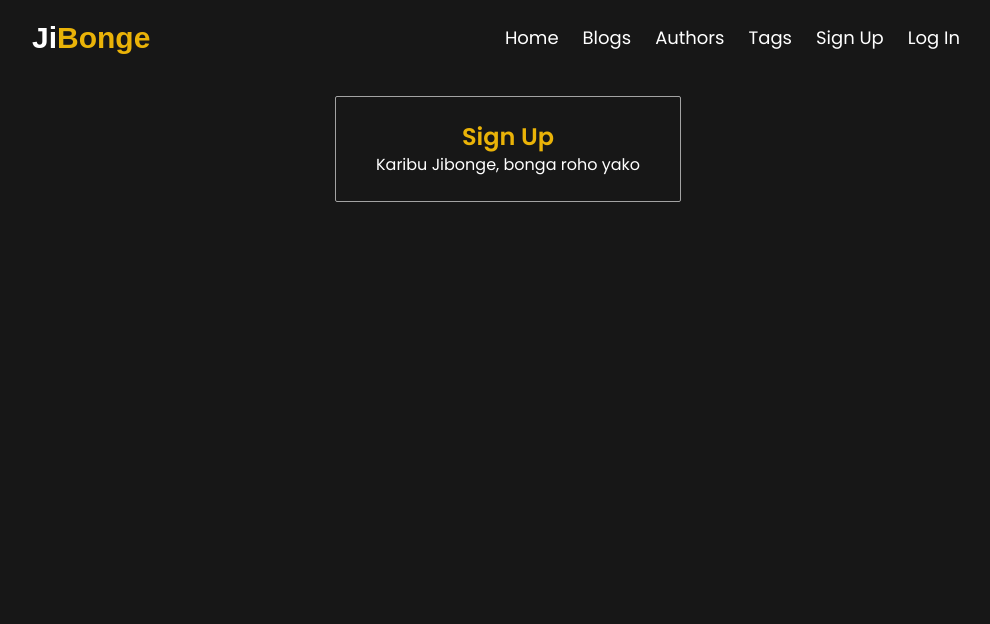
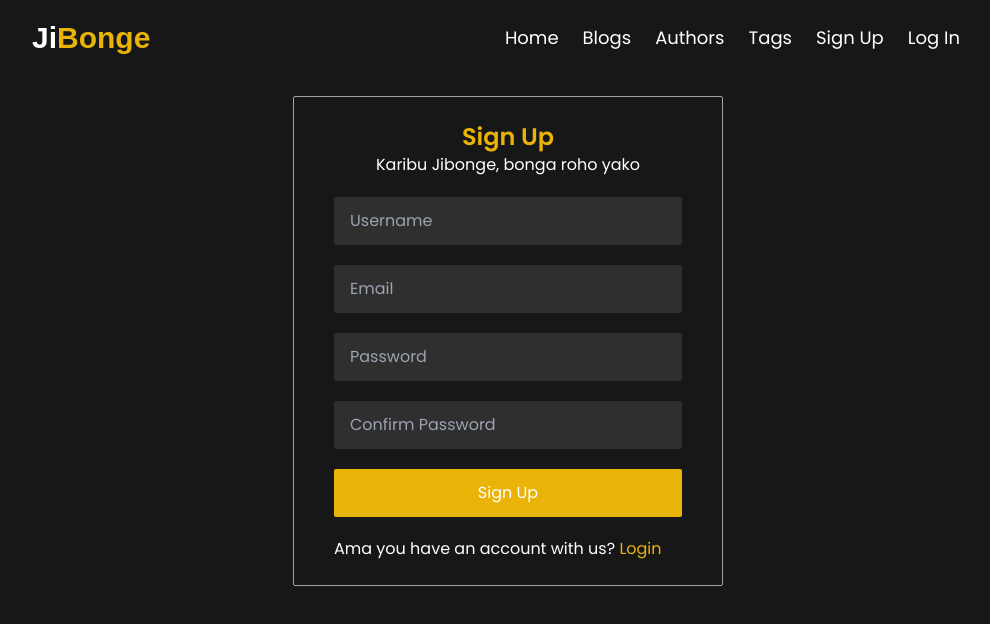
Before and after one commit to Mokowz/Jibonge-Blog-App, a Vue app in the folder frontend/: page /signup in a window 1280 px wide. Shown: the top 624 px of the page, without its empty margins (132-1122 px from the left). Built offline with nearby package versions, Linux system fonts and the light colour scheme; a web font is replaced by a local one.

Commit message:
Complete on the sign up page

```diff
--- /dev/null
+++ b/frontend/src/views/SignUp/SignUpForm.vue
@@ -0,0 +1,19 @@
+<template>
+  <form action="" class="flex flex-col mt-5">
+    <input type="text" name="username" class="mb-5 bg-white/10 px-4 rounded-sm py-3" placeholder="Username">
+    <input type="email" name="email" class="mb-5 bg-white/10 px-4 rounded-sm py-3" placeholder="Email">
+    <input type="password" name="password" class="mb-5 bg-white/10 px-4 rounded-sm py-3" placeholder="Password">
+    <input type="password" name="confirmPassword" class="mb-5 bg-white/10 px-4 rounded-sm py-3" placeholder="Confirm Password">
+    <input type="submit" class="mb-5 bg-yellow-500 px-4 rounded-sm py-3" value="Sign Up">
+  </form>
+</template>
+
+<script>
+export default {
+
+}
+</script>
+
+<style>
+
+</style>
--- a/frontend/src/views/SignUp/SignUpView.vue
+++ b/frontend/src/views/SignUp/SignUpView.vue
@@ -4,7 +4,7 @@
 
 
     <!-- Form Card -->
-     <div class="flex px-10 py-6 border border-darkGrey rounded-sm">
+     <div class="flex flex-col px-10 py-6 border border-darkGrey rounded-sm">
         <!-- Header -->
         <div class="text-center">
           <h1 class="text-yellow-500 font-semibold text-2xl">Sign Up</h1>
@@ -12,6 +12,12 @@
         </div>
 
         <!-- Form -->
+         <SignUpForm />
+
+         <!-- Or Login -->
+          <span>
+            Ama you have an account with us? <router-link to="/login" class="text-yellow-500">Login</router-link>
+          </span>
 
      </div>
 
@@ -19,8 +25,13 @@
 </template>
 
 <script>
+import SignUpForm from './SignUpForm.vue'
+
+
 export default {
-
+  components: {
+    SignUpForm,
+  }
 }
 </script>
 
```
